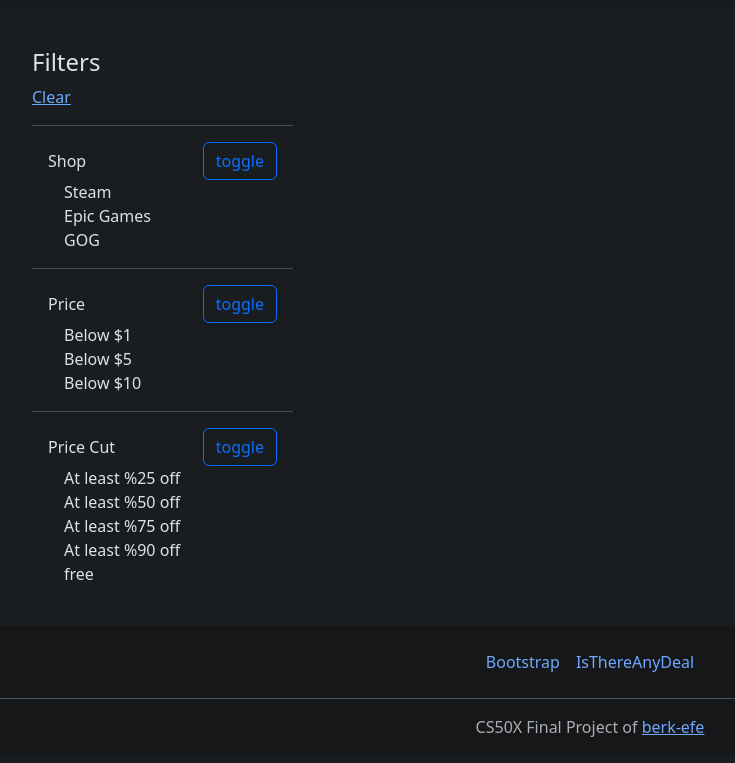
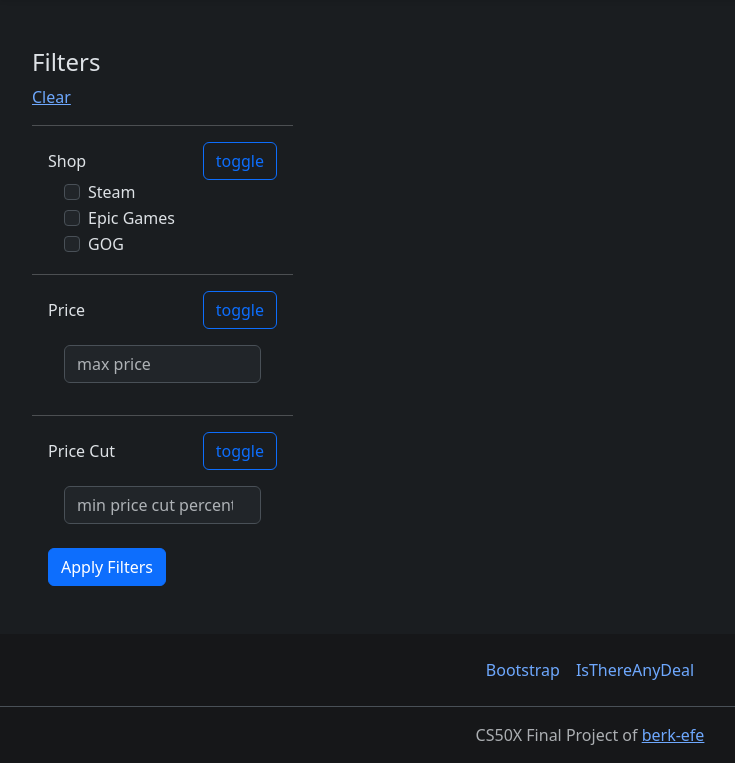
Before and after one commit to berk-efe/CS50X-finalProj, a Flask app: template templates/games.html in a window 1280 px wide. Shown: the part 84-847 px from the top of the page, without its empty margins (50-785 px from the left). Before the commit the page ends 821 px from the top, so only its background shows below. Run offline with Flask 3, Linux system fonts and the light colour scheme; the template is opened without the code that fills it, so the values that code supplies are empty; some libraries are stand-ins or nearby versions.

Commit message:
fixed filters on page /games

```diff
--- a/app.py
+++ b/app.py
@@ -36,11 +36,11 @@ def games():
     else:
         sort = '-trending'
     if request.args.get('shops'):
-        shops = request.args.get('shops')
-        shops = shops.split(',')
+        shops = request.args.getlist('shops')
         shops = list(map(int, shops))
     else:
         shops = DEFAULT_SHOPS
+
 
     deals = get_deals(sort=sort, limit=limit, shops=shops)
 
--- a/helper.py
+++ b/helper.py
@@ -64,7 +64,6 @@ def get_deals(sort:str="-trending", limit:int=6, shops:list[int]=DEFAULT_SHOPS)
 
     # further tests shows that it works okay with steam and epicgames
 
-    print(response)
     list_of_games = response['list']
     for game in list_of_games:
         if game:
--- a/templates/games.html
+++ b/templates/games.html
@@ -15,6 +15,7 @@ Games
                     <h4>Filters</h4>
                     <a href="#" class="fs-6">Clear</a>
                     <hr>
+                    <form action="/games" method="get">
 
                         <div class="mx-3 d-flex flex-column">
                             <div class="d-flex justify-content-between align-items-center">
@@ -25,9 +26,25 @@ Games
                             </div>
                             <div class="collapse show" id="collapseShop">
                                 <div class="d-flex flex-column mx-3">
-                                <span>Steam</span>
-                                <span>Epic Games</span>
-                                <span>GOG</span>
+
+                                    <div class="form-check">
+                                        <input name="shops" class="form-check-input" type="checkbox" value="61" id="checkShopSteam">
+                                        <label class="form-check-label" for="checkShopSteam">
+                                            Steam
+                                        </label>
+                                    </div>
+                                    <div class="form-check">
+                                        <input name="shops" class="form-check-input" type="checkbox" value="16" id="checkShopEpic Games">
+                                        <label class="form-check-label" for="checkShopEpic Games">
+                                            Epic Games
+                                        </label>
+                                    </div>
+                                    <div class="form-check">
+                                        <input name="shops" class="form-check-input" type="checkbox" value="35" id="checkShopGOG">
+                                        <label class="form-check-label" for="checkShopGOG">
+                                            GOG
+                                        </label>
+                                    </div>
 
                                 </div>
 
@@ -41,14 +58,8 @@ Games
                                     toggle
                                 </button>
                             </div>
-                        <div class="collapse show" id="collapsePrice">
-                            <div class="d-flex flex-column mx-3">
-                                <span>Below $1</span>
-                                <span>Below $5</span>
-                                <span>Below $10</span>
-
-                            </div>
-
+                            <div class="collapse show px-3 py-2" id="collapsePrice">
+                                <input type="number" name="price" id="priceInput" class="form-control w-100 my-2 fw-light" placeholder="max price">
                             </div>
                         </div>
                         <hr>
@@ -59,17 +70,13 @@ Games
                                     toggle
                                 </button>
                             </div>
-                        <div class="collapse show" id="collapsePriceCut">
-                            <div class="d-flex flex-column mx-3">
-                                <span>At least %25 off</span>
-                                <span>At least %50 off</span>
-                                <span>At least %75 off</span>
-                                <span>At least %90 off</span>
-                                <span>free</span>
-                            </div>
-
+                            <div class="collapse show px-3 py-2" id="collapsePriceCut">
+                                <input type="number" name="cut" id="cutInput" class="form-control w-100 my-2 fw-light" placeholder="min price cut percentage">
                             </div>
                         </div>
+                        <input type="submit" value="Apply Filters" class="btn btn-primary mx-3 my-2">
+
+                    </form>
 
                 </div>
             </div>
```
Lines whose indentation alone changed are shown as unchanged.
